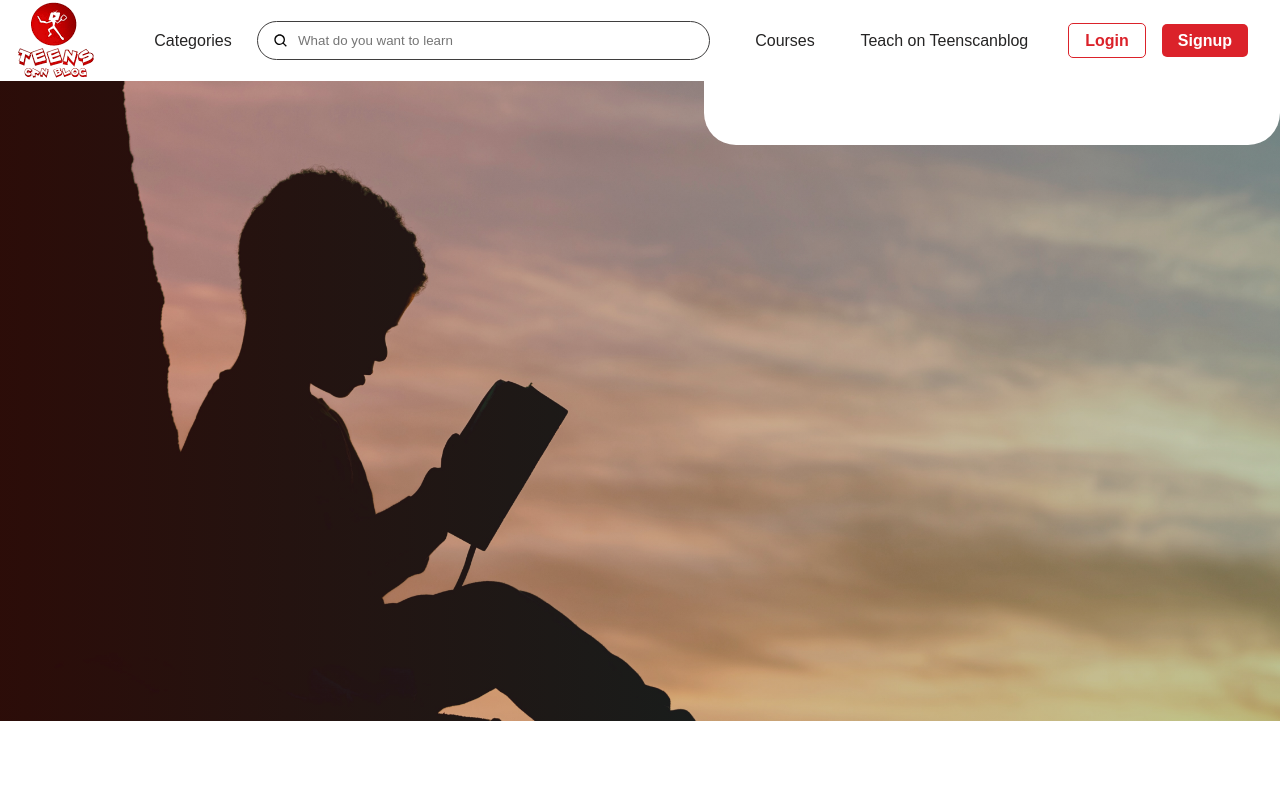
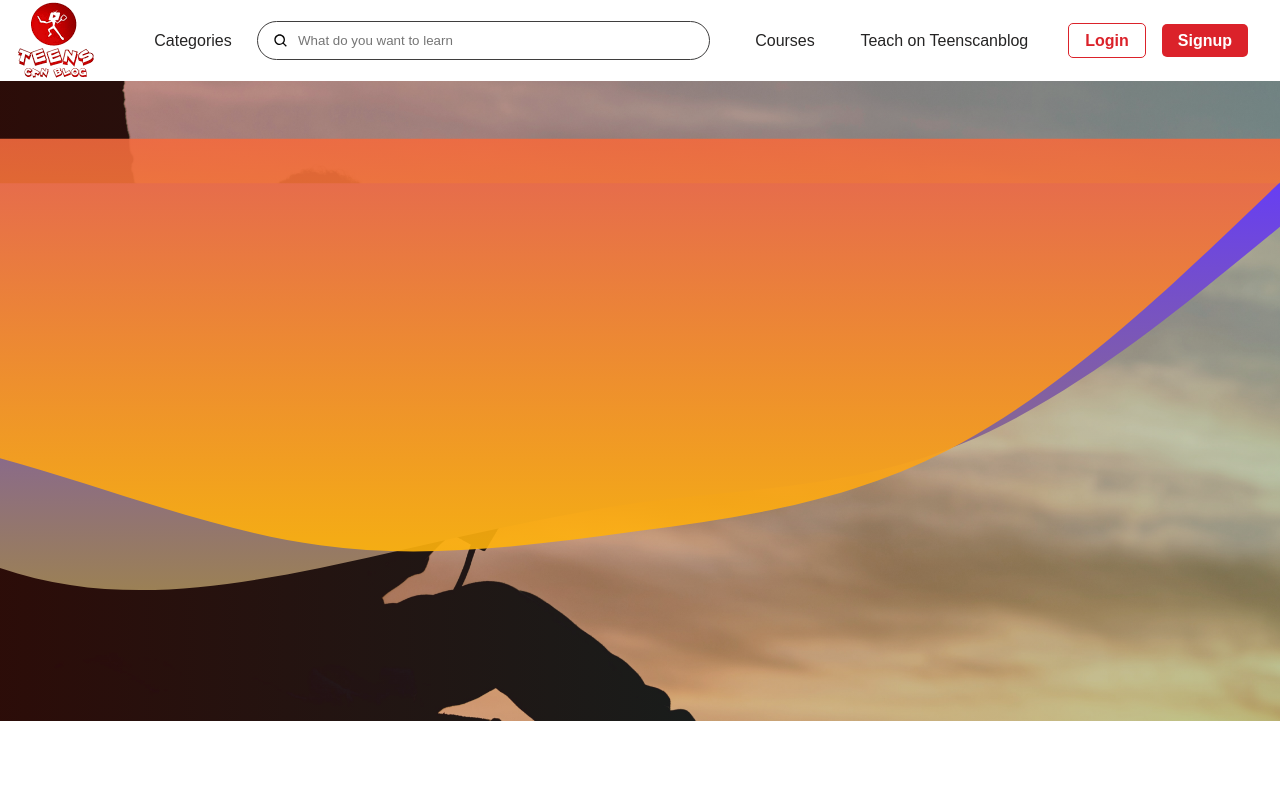
Before and after one commit to Niscolinx/teenscan, a React (Create React App) app: page / in a window 1280 px wide. Shown: the top 800 px of the page. Built offline with nearby package versions, Linux system fonts and the light colour scheme; what react-router-last-location would draw is missing.

Commit message:
working on hero svg

```diff
--- a/src/components/Hero.tsx
+++ b/src/components/Hero.tsx
@@ -14,9 +14,8 @@ const Hero = () => {
 
             </div> */}
             <div className='hero_box'>
-
+            <img src={HeroSvg} width='100%' height='100%' alt=''/>
             </div>
-            <img src={HeroSvg} width='100%' height='100%' alt=''/>
         </div>
     )
 }
--- a/src/sass/components/hero.scss
+++ b/src/sass/components/hero.scss
@@ -13,14 +13,11 @@
 
     &_box{
         display: grid;
-        background-color: white;
-        width: 45vw;
+        //background-color: white;
+        width: 100%;
         justify-self: end;
-        margin-bottom: 4rem;
-        align-content: center;
-        border-radius: 0 0 2rem  2rem;
+        height: 100%;
 
-        padding: 2rem;
 
 
         &--title{
```
Also changed, not shown: src/assets/hero.svg.
